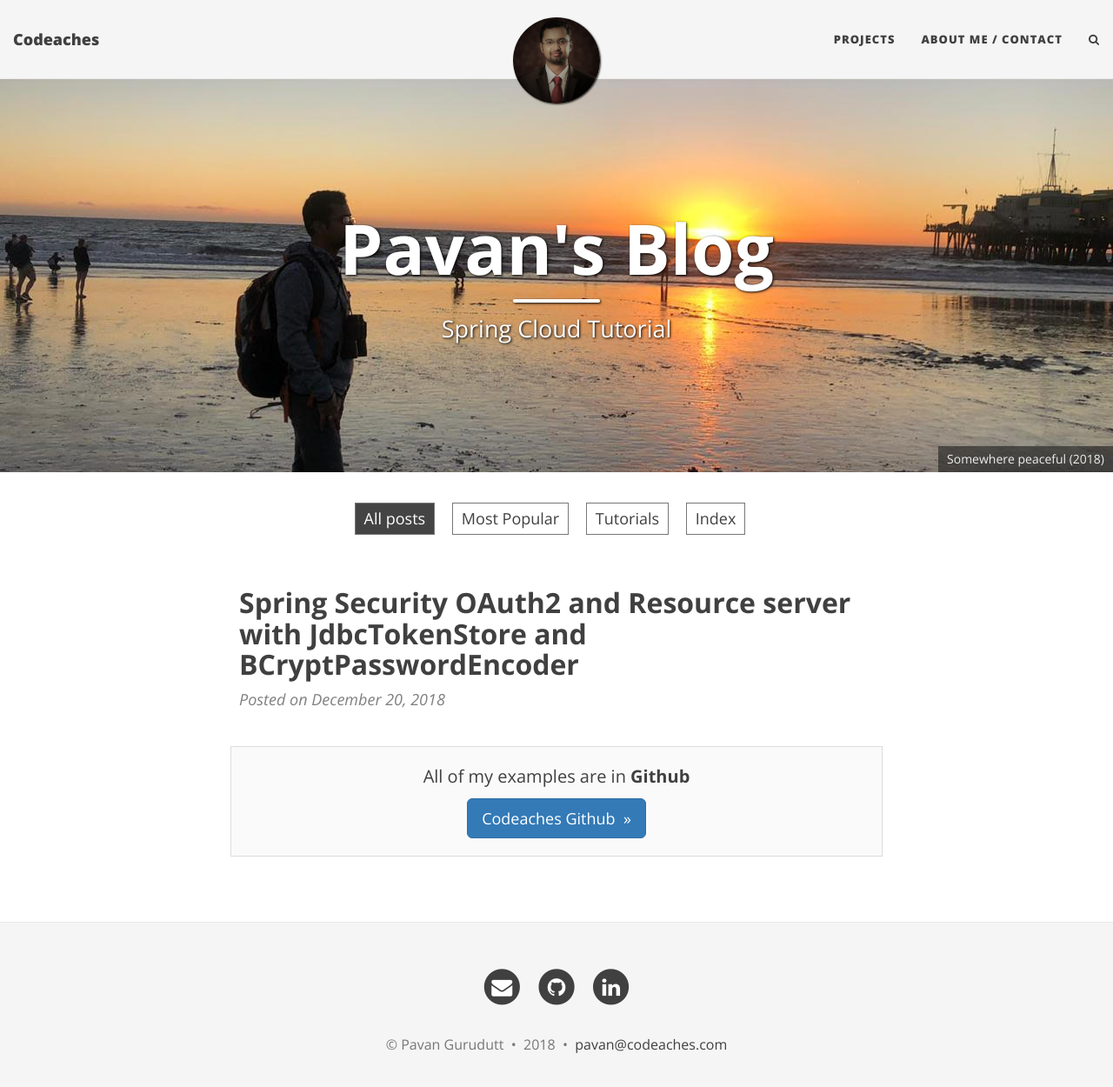
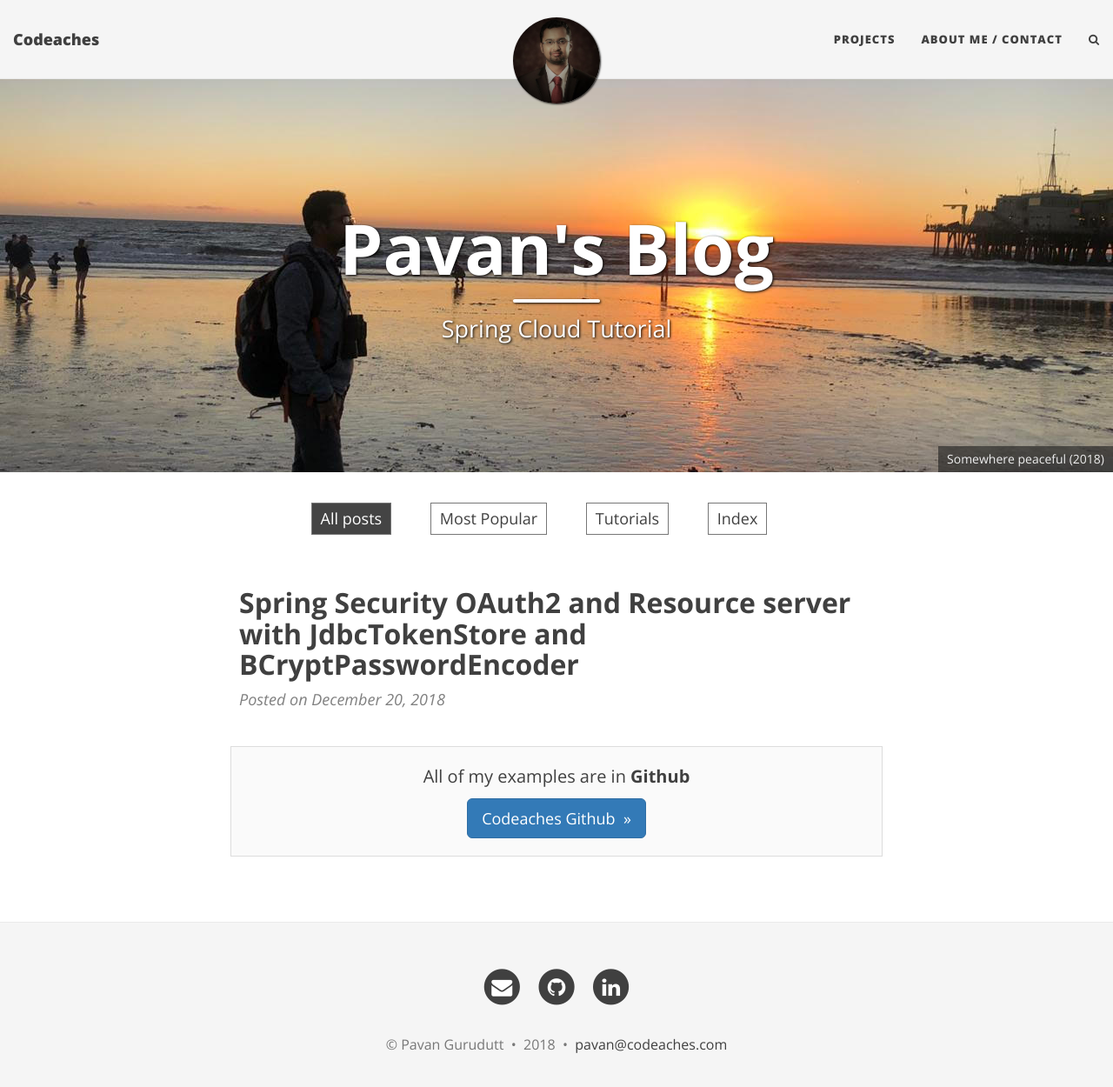
Before and after one commit to codeaches/codeaches.github.io, a Jekyll site: the page built from index.html, in a window 1280 px wide and 1263 px high. Shown: the top 1250 px of the window at 87% size. Built offline with Jekyll 4.4.1, drawn with Linux system fonts in a browser that asks for light colours; nearby versions of some CDN libraries; the list of posts is cut into pages by our own code.

Commit message:
no message

```diff
--- a/css/index.css
+++ b/css/index.css
@@ -20,7 +20,7 @@
 
 .list-filters .list-filter  {
   text-decoration: none !important;
-  margin-right: 15px;
+  margin-right: 40px;
   border: 1px solid #777;
   padding: 5px 10px;
   cursor: pointer;
```
